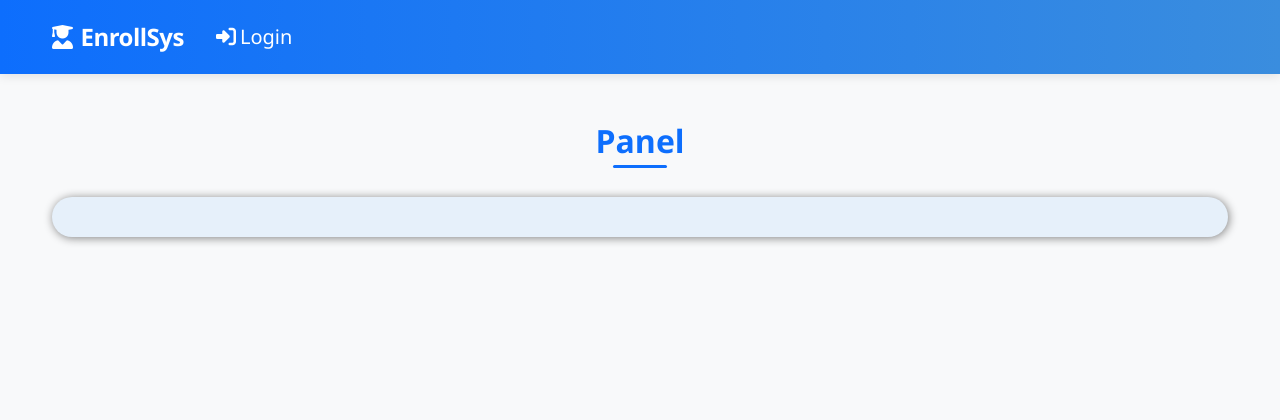
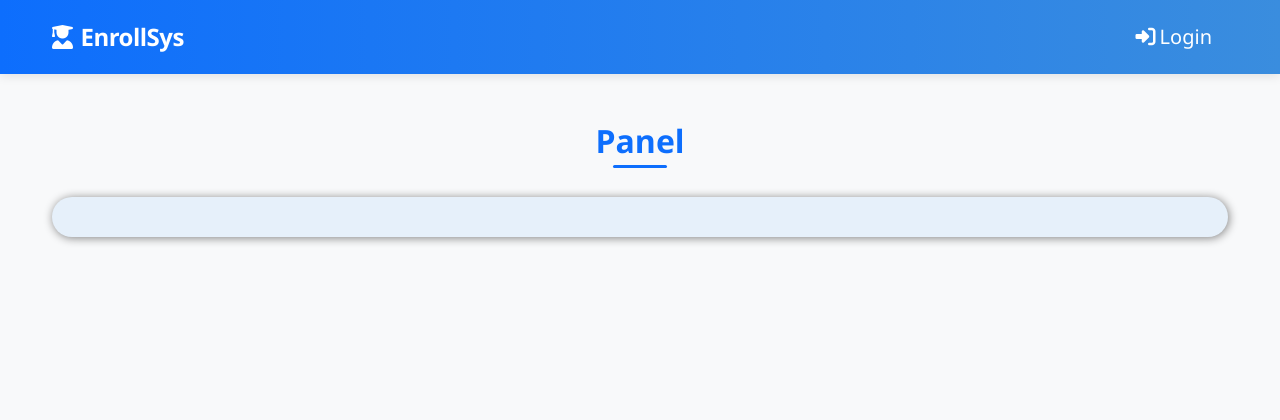
Before and after one commit to LifelongWay/EnrollWeb, a Django app: template users/templates/users/registrar/user_panel.html in a window 1280 px wide. Shown: the top 420 px of the page. Run offline with Django 5.2, Linux system fonts and the light colour scheme; the template is opened without the code that fills it, so the values that code supplies are empty.

Commit message:
[Registrar] navigation bar improved !

```diff
--- a/templates/layout.html
+++ b/templates/layout.html
@@ -18,6 +18,58 @@
     {% comment %} App specific css {% endcomment %}
     {% block extra_css %}
     {% endblock %}
+
+    <style>
+        .nav-divider {
+            border-left: 1px solid rgba(255, 255, 255, 0.3);
+            height: 30px;
+            margin: 0 0.75rem;
+        }
+
+        @media (max-width: 991.98px) {
+            .nav-divider {
+                display: none;
+            }
+
+            .navbar-nav .nav-item {
+                margin: 0.25rem 0;
+            }
+        }
+
+        .navbar-content-container {
+            display: flex;
+            justify-content: space-between;
+            width: 100%;
+            align-items: center;
+        }
+
+        .navbar-panel-items {
+            display: flex;
+            flex-wrap: wrap;
+            align-items: center;
+        }
+
+        .navbar-user-items {
+            display: flex;
+            flex-wrap: wrap;
+            align-items: center;
+            justify-content: flex-end;
+        }
+
+        .nav-link {
+            white-space: nowrap;
+        }
+
+        @media (min-width: 992px) {
+            .navbar-panel-items .nav-item {
+                margin-right: 0.5rem;
+            }
+
+            .navbar-user-items .nav-item {
+                margin-left: 0.5rem;
+            }
+        }
+    </style>
 </head>
 <body class="d-flex flex-column min-vh-100">
 
@@ -25,7 +77,7 @@
     <nav class="navbar navbar-expand-lg navbar-dark" style="background: linear-gradient(90deg, #0d6efd, #3a8dde);">
       <div class="container">
 
-        {% comment %}        Role based BADGE           {% endcomment %}
+        {% comment %} Role based BADGE {% endcomment %}
         <a class="navbar-brand d-flex align-items-center me-3 fs-4" href="{% url 'home' %}">
           <i class="fas fa-user-graduate me-2"></i>EnrollSys
           {% if user.is_authenticated %}
@@ -56,32 +108,42 @@
 
         <!-- Navbar links -->
         <div class="collapse navbar-collapse" id="navbarContent">
-          <div class="d-flex flex-row w-100 justify-content-between align-items-center flex-wrap">
+          <div class="navbar-content-container">
 
             <!-- Left links -->
             {% if user|has_group:"Registrar" %}
-            <ul class="navbar-nav mb-2 mb-lg-0 d-flex flex-row flex-wrap fs-5">
+              <ul class="navbar-nav navbar-panel-items mb-2 mb-lg-0 fs-5">
                 <li class="nav-item">
                     <a class="nav-link text-white" href="{% url 'users:panel' role='students' %}">
-                      <i class="fas fa-user-graduate me-1"></i> Students Panel
+                        <i class="fas fa-user-graduate me-1"></i> Students
                     </a>
                 </li>
                 <li class="nav-item">
                     <a class="nav-link text-white" href="{% url 'users:panel' role='teachers' %}">
-                      <i class="fas fa-chalkboard-teacher me-1"></i> Teachers Panel
+                        <i class="fas fa-chalkboard-teacher me-1"></i> Teachers
                     </a>
                 </li>
                 <li class="nav-item">
                     <a class="nav-link text-white" href="{% url 'departments:panel' %}">
-                      <i class="fas fa-building me-1"></i> Departments Panel
+                        <i class="fas fa-building me-1"></i> Departments
+                    </a>
+                </li>
+                <li class="nav-item">
+                    <a class="nav-link text-white" href="{% url 'courses:panel' %}">
+                        <i class="fas fa-book me-1"></i> Courses
                     </a>
                 </li>
               </ul>
+            {% else %}
+              <div class="navbar-panel-items"></div> <!-- Empty spacer for alignment -->
+            {% endif %}
 
+            <!-- Right user controls -->
+            <ul class="navbar-nav navbar-user-items mb-2 mb-lg-0 fs-5">
+              {% if user.is_authenticated %}
+                {% if user|has_group:"Registrar" %}
+                <div class="nav-divider"></div>
                 {% endif %}
-            <!-- Right user controls -->
-            <ul class="navbar-nav mb-2 mb-lg-0 d-flex flex-row flex-wrap align-items-center gap-2 fs-5">
-              {% if user.is_authenticated %}
                 <li class="nav-item">
                   <span class="badge bg-light text-dark p-2 small">
                     <i class="fas fa-user-circle me-1"></i>{{ user.username }}
```
Also changed, not shown: db.sqlite3. Lines whose indentation alone changed are shown as unchanged.
